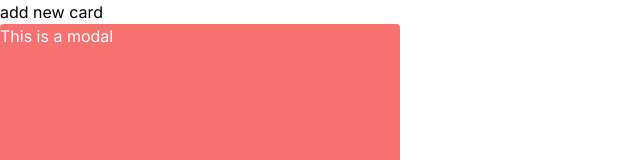
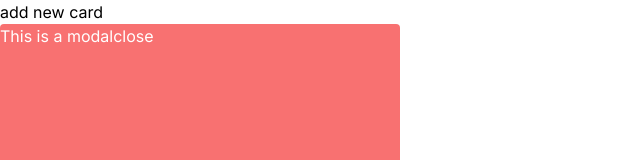
Before and after one commit to akareagwom/Drag-Drop, a Next.js app: page / in a window 1280 px wide. Both pictures are taken after a click on the button "add new card". Shown: the top 160 px of the page, without its empty margins (0-640 px from the left). Built offline with nearby package versions, Linux system fonts and the light colour scheme.

Commit message:
modal closed

```diff
--- a/src/app/components/card.js
+++ b/src/app/components/card.js
@@ -10,12 +10,16 @@ const Cards = () => {
         setIsOpen(true);
         setModalText('This is a modal');
     }
+    const closeModal =()=>{
+        setIsOpen(false);
+    }
   return (
     <div>
         <button onClick={openModal}>add new card</button>
         {isOpen &&
         <div className=' w-[400px] rounded h-[30vh] text-white bg-red-400'>
           {modaLText}
+          <button onClick={closeModal}>close</button>
         </div>
         }
     </div>
```
